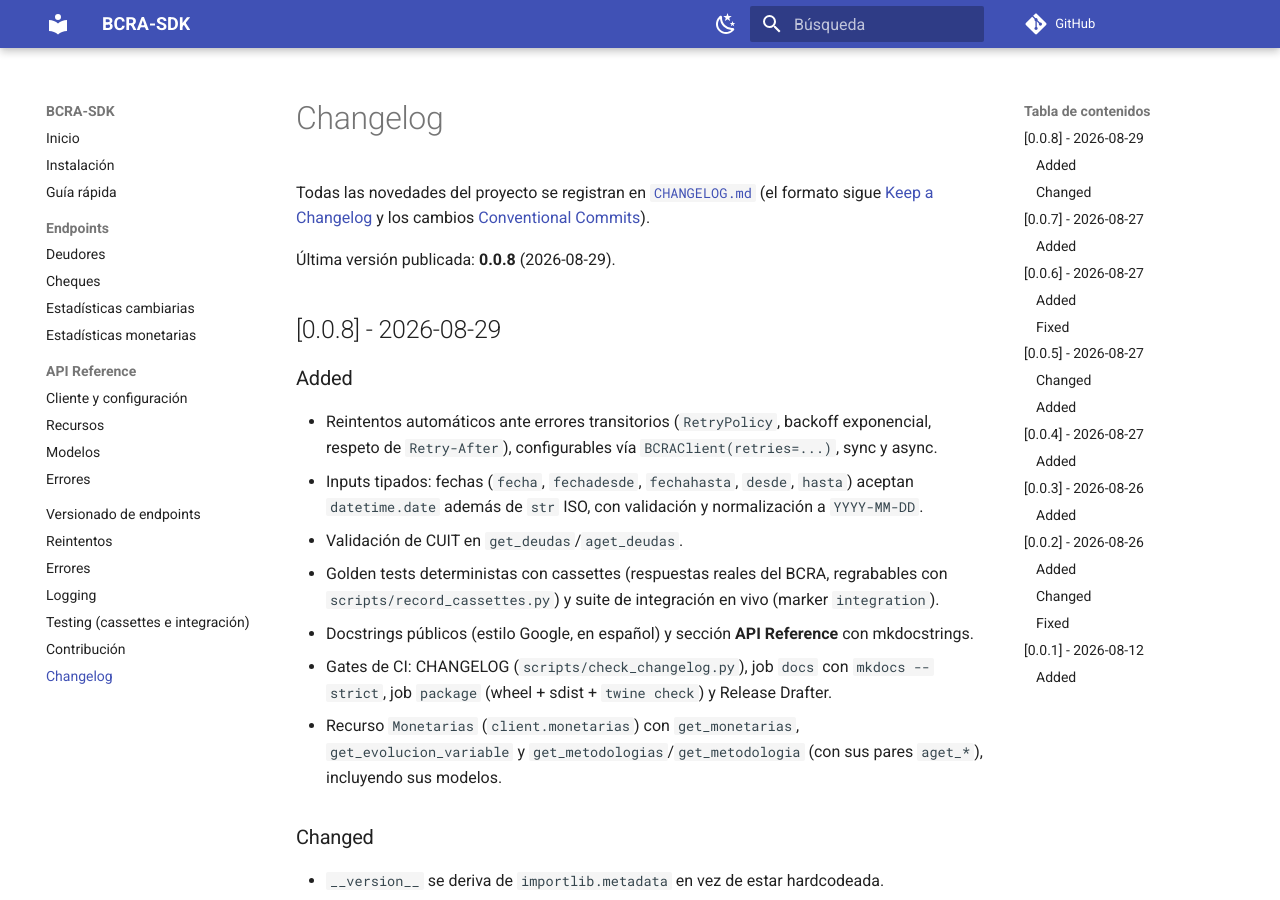
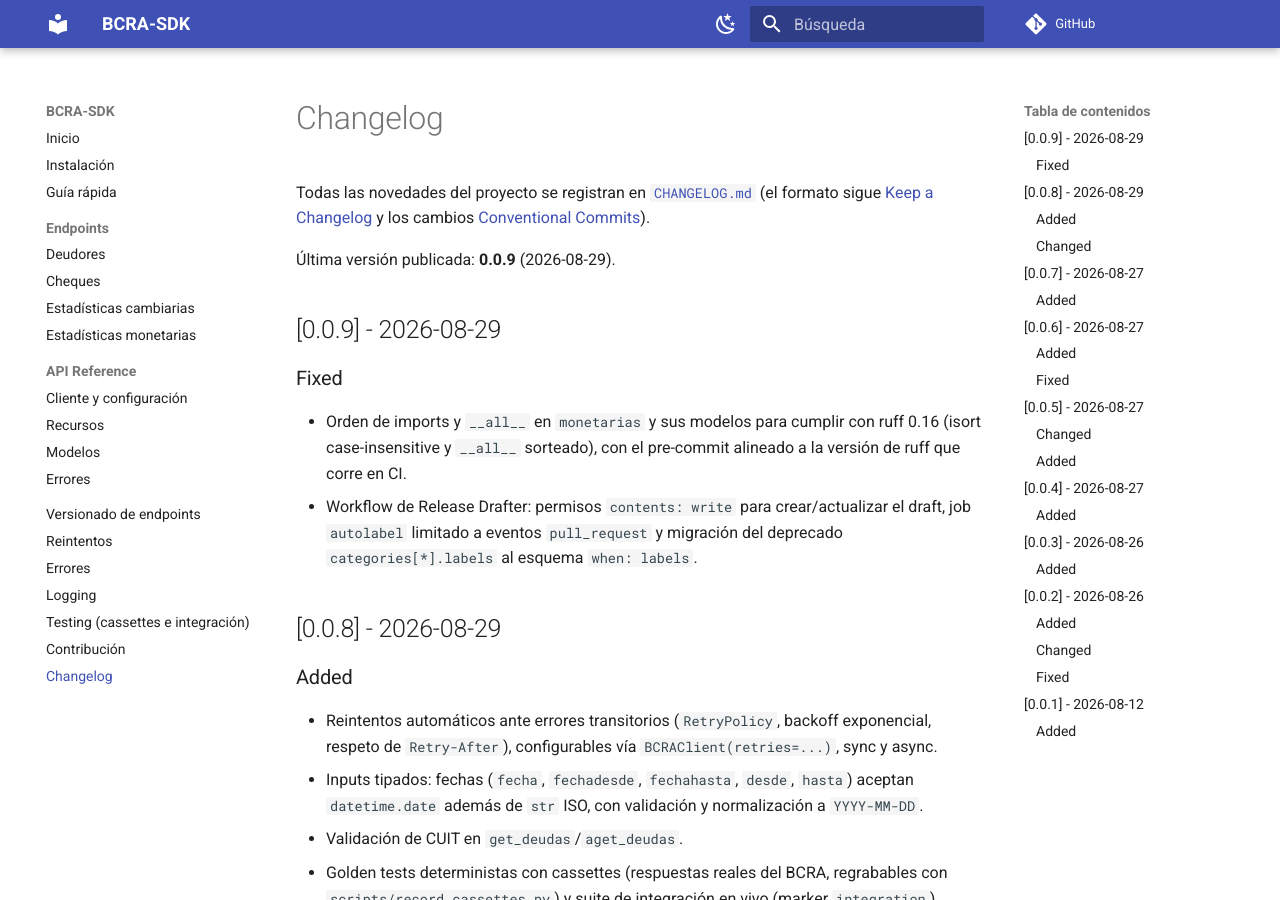
Before and after one commit to fernandezgonzalo/bcra-sdk, an MkDocs documentation site: the page built from docs/changelog.md, in a window 1280 px wide and 900 px high. Built offline with MkDocs 1.6.1 and Material for MkDocs 9.7.7, drawn with Linux system fonts in a browser that asks for light colours; comment, search, counter and statistics services are not loaded.

Commit message:
docs(changelog): add 0.0.9 release notes

```diff
--- a/docs/changelog.md
+++ b/docs/changelog.md
@@ -5,7 +5,18 @@ Todas las novedades del proyecto se registran en
 (el formato sigue [Keep a Changelog](https://keepachangelog.com/) y los cambios
 [Conventional Commits](https://www.conventionalcommits.org/)).
 
-Última versión publicada: **0.0.8** (2026-08-29).
+Última versión publicada: **0.0.9** (2026-08-29).
+
+## [0.0.9] - 2026-08-29
+
+### Fixed
+
+- Orden de imports y `__all__` en `monetarias` y sus modelos para cumplir con ruff 0.16
+  (isort case-insensitive y `__all__` sorteado), con el pre-commit alineado a la versión
+  de ruff que corre en CI.
+- Workflow de Release Drafter: permisos `contents: write` para crear/actualizar el draft,
+  job `autolabel` limitado a eventos `pull_request` y migración del deprecado
+  `categories[*].labels` al esquema `when: labels`.
 
 ## [0.0.8] - 2026-08-29
 
```
Also changed, not shown: CHANGELOG.md (+3 -0 lines).
